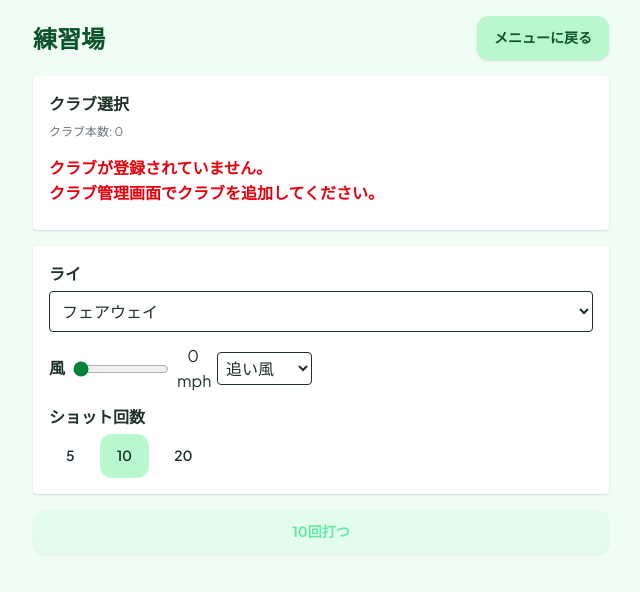
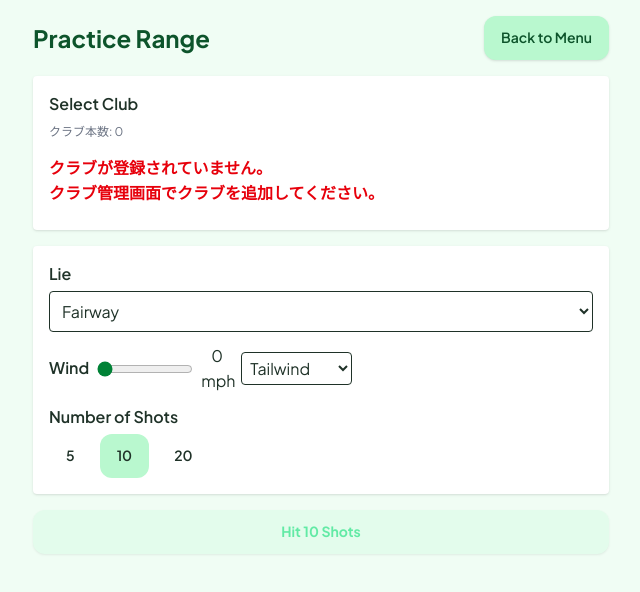
Before and after one commit to Zaku27/MyGolfClubs, a React (Vite) app: page /range in a window 1280 px wide. Shown: the top 592 px of the page, without its empty margins (319-959 px from the left). Built offline with nearby package versions, Linux system fonts and the light colour scheme.

Commit message:
練習場その3

```diff
--- a/src/pages/RangeScreen.tsx
+++ b/src/pages/RangeScreen.tsx
@@ -1,19 +1,7 @@
-import { useState, useEffect } from 'react';
-
-// ShotQualityのラベルを返す関数
-function shotQualityLabel(q: any) {
-  switch (q) {
-    case 'excellent': return '会心';
-    case 'good': return 'ナイス';
-    case 'average': return '普通';
-    case 'poor': return 'ミス気味';
-    case 'mishit': return 'ミス';
-    default: return '-';
-  }
-}
+import { useState } from 'react';
 import { useClubStore } from '../store/clubStore';
 import { calculateEffectiveSuccessRate } from '../utils/clubUtils';
-import { simulateShot, fetchPlayerSkillLevelFromPersonalData } from '../utils/shotSimulation';
+import { simulateShot } from '../utils/shotSimulation';
 import { rangeAutoCalibrate } from '../utils/rangeUtils';
 
 const LIE_OPTIONS = [
@@ -40,7 +28,6 @@ const outcomeColor = (outcome: string) => {
 export default function RangeScreen() {
   const { clubs, personalData } = useClubStore();
   // const { playerSkillLevel } = useGameStore();
-  const [playerSkillLevel, setPlayerSkillLevel] = useState<number>(0.5);
   const [selectedClubId, setSelectedClubId] = useState<string>('');
   const [lie, setLie] = useState<string>('Fairway');
   const [windSpeed, setWindSpeed] = useState<number>(0);
@@ -69,10 +56,8 @@ export default function RangeScreen() {
   };
   const simClub = toSimClub(selectedClub);
   const clubPersonal = simClub && simClub.id !== undefined ? personalData[simClub.id] : null;
-  // 初回ロード時に個人データからスキルレベルを取得
-  useEffect(() => {
-    fetchPlayerSkillLevelFromPersonalData().then(setPlayerSkillLevel);
-  }, []);
+  // スキルレベルを個人データから取得（なければ0.5）
+  const playerSkillLevel = 0.5;
   const effectiveSuccess = simClub && clubPersonal
     ? calculateEffectiveSuccessRate({ ...simClub, id: Number(simClub.id) }, clubPersonal, playerSkillLevel)
     : null;
@@ -81,7 +66,7 @@ export default function RangeScreen() {
     if (!simClub) return;
     setIsSimulating(true);
     const shotResults = [];
-    //
+    // ...existing code...
     for (let i = 0; i < numShots; i++) {
       const club = simClub;
       // lieをLieTypeに変換
@@ -105,11 +90,18 @@ export default function RangeScreen() {
       const riskLevel = "normal";
       const options = { personalData: clubPersonal ?? undefined, playerSkillLevel };
       const shotResult = simulateShot(club, context, riskLevel, options);
-
+      debugShots.push({
+        i,
+        actualDistance: shotResult.distanceHit,
+        shotQuality: shotResult.shotQuality,
+        effectiveRate: shotResult.effectiveSuccessRate,
+        isGoodShot: shotResult.wasSuccessful,
+        penalty: shotResult.penalty,
+      });
       shotResults.push(shotResult);
     }
     setResults(shotResults);
-    //
+    // ...existing code...
     // Summary
     const distances = shotResults.map((r) => r.distanceHit);
     const avg = distances.reduce((a, b) => a + b, 0) / distances.length;
@@ -128,24 +120,24 @@ export default function RangeScreen() {
     setCalibrated(true);
   };
 
-
+  // ...existing code...
 
   return (
     <div className="min-h-screen bg-green-50 flex flex-col items-center py-4 px-2">
       {/* Header */}
       <div className="w-full max-w-xl flex items-center justify-between mb-4">
-        <h1 className="text-2xl font-bold text-green-900">練習場</h1>
+        <h1 className="text-2xl font-bold text-green-900">Practice Range</h1>
         <button
           className="bg-green-200 hover:bg-green-300 text-green-900 rounded px-4 py-2 font-semibold shadow"
           onClick={() => window.history.back()}
         >
-          メニューに戻る
+          Back to Menu
         </button>
       </div>
 
-
+      {/* ...existing code... */}
       <div className="w-full max-w-xl bg-white rounded shadow p-4 mb-4">
-        <label className="block font-semibold mb-2">クラブ選択</label>
+        <label className="block font-semibold mb-2">Select Club</label>
         <div className="mb-2 text-xs text-gray-500">クラブ本数: {clubs.length}</div>
         {clubs.length === 0 ? (
           <div className="text-red-600 font-bold py-2">クラブが登録されていません。<br/>クラブ管理画面でクラブを追加してください。</div>
@@ -156,7 +148,7 @@ export default function RangeScreen() {
               value={selectedClubId}
               onChange={(e) => setSelectedClubId(e.target.value)}
             >
-              <option value="">-- クラブを選択 --</option>
+              <option value="">-- Choose a club --</option>
               {clubs.map((club) => (
                 <option key={club.id} value={club.id}>
                   {club.name} ({club.number})
@@ -166,8 +158,10 @@ export default function RangeScreen() {
             {selectedClub && (
               <div className="flex flex-col sm:flex-row sm:items-center gap-2 text-green-900 text-sm">
                 <span className="font-bold">{selectedClub.name}</span>
-                <span>平均: {simClub?.avgDistance ?? '-'} yd</span>
-                <span>成功率: {effectiveSuccess ? (effectiveSuccess * 100).toFixed(1) : '--'}%</span>
+                <span>Avg: {simClub?.avgDistance ?? '-'} yd</span>
+                <span>
+                  有効成功率: {effectiveSuccess !== null && effectiveSuccess !== undefined ? (effectiveSuccess * 100).toFixed(1) : '--'}%
+                </span>
               </div>
             )}
           </>
@@ -177,19 +171,19 @@ export default function RangeScreen() {
       {/* Conditions Panel */}
       <div className="w-full max-w-xl bg-white rounded shadow p-4 mb-4 flex flex-col gap-3">
         <div>
-          <label className="block font-semibold mb-1">ライ</label>
+          <label className="block font-semibold mb-1">Lie</label>
           <select
             className="w-full border rounded p-2"
             value={lie}
             onChange={(e) => setLie(e.target.value)}
           >
             {LIE_OPTIONS.map((l) => (
-              <option key={l} value={l}>{l === 'Fairway' ? 'フェアウェイ' : l === 'Rough' ? 'ラフ' : l === 'Light Rough' ? 'セミラフ' : l === 'Bunker' ? 'バンカー' : l === 'Green' ? 'グリーン' : l}</option>
+              <option key={l} value={l}>{l}</option>
             ))}
           </select>
         </div>
         <div className="flex gap-2 items-center">
-          <label className="font-semibold">風</label>
+          <label className="font-semibold">Wind</label>
           <input
             type="range"
             min={0}
@@ -205,12 +199,12 @@ export default function RangeScreen() {
             onChange={(e) => setWindDir(e.target.value)}
           >
             {WIND_DIRECTIONS.map((d) => (
-              <option key={d.value} value={d.value}>{d.label === 'Tailwind' ? '追い風' : d.label === 'Headwind' ? '向かい風' : d.label === 'Crosswind' ? '横風' : d.label}</option>
+              <option key={d.value} value={d.value}>{d.label}</option>
             ))}
           </select>
         </div>
         <div>
-          <label className="block font-semibold mb-1">ショット回数</label>
+          <label className="block font-semibold mb-1">Number of Shots</label>
           <div className="flex gap-2">
             {SHOT_COUNTS.map((n) => (
               <button
@@ -231,17 +225,17 @@ export default function RangeScreen() {
         disabled={!selectedClub || isSimulating}
         onClick={handleSimulate}
       >
-        {isSimulating ? 'シミュレーション中...' : `${numShots}回打つ`}
+        {isSimulating ? 'Simulating...' : `Hit ${numShots} Shots`}
       </button>
 
       {/* Results Section */}
       {results.length > 0 && (
         <div className="w-full max-w-xl bg-white rounded shadow p-4 mb-4">
           <div className="mb-2 flex flex-col sm:flex-row sm:items-center gap-2">
-            <span className="font-bold text-green-900">セッション結果:</span>
-            <span>平均: {summary.avg.toFixed(1)} yd</span>
+            <span className="font-bold text-green-900">セッション結果：</span>
+            <span>平均: {summary.avg.toFixed(1)} ヤード</span>
             <span>成功率: {(summary.success * 100).toFixed(1)}%</span>
-            <span>ばらつき: {summary.std.toFixed(1)} yd</span>
+            <span>ばらつき: {summary.std.toFixed(1)} ヤード</span>
           </div>
           <div className="overflow-x-auto">
             <table className="min-w-full text-sm">
@@ -249,8 +243,8 @@ export default function RangeScreen() {
                 <tr className="bg-green-100">
                   <th className="px-2 py-1">#</th>
                   <th className="px-2 py-1">飛距離</th>
-                  <th className="px-2 py-1">結果 (ShotQ)</th>
-                  <th className="px-2 py-1">メモ</th>
+                  <th className="px-2 py-1">結果</th>
+                  <th className="px-2 py-1">備考</th>
                 </tr>
               </thead>
               <tbody>
@@ -258,16 +252,9 @@ export default function RangeScreen() {
                   <tr key={i} className="border-b last:border-0">
                     <td className="px-2 py-1 text-center">{i + 1}</td>
                     <td className="px-2 py-1 text-center">{r.distanceHit.toFixed(1)}</td>
-                    <td className={`px-2 py-1 text-center font-bold ${outcomeColor(r.outcome)}`}>{r.outcome} <span className="font-normal text-xs">{
-                      typeof r.shotQuality === 'number'
-                        ? `(${r.shotQuality.toFixed(2)})`
-                        : r.shotQuality
-                          ? `(${shotQualityLabel(r.shotQuality)})`
-                          : ''
-                    }</span></td>
+                    <td className={`px-2 py-1 text-center font-bold ${outcomeColor(r.outcome)}`}>{r.outcome}</td>
                     <td className="px-2 py-1">{r.note || ''}</td>
                   </tr>
-
                 ))}
               </tbody>
             </table>
@@ -275,7 +262,7 @@ export default function RangeScreen() {
         </div>
       )}
 
-      {/* Auto-Calibrate Section */}
+      {/* オートキャリブレーション（個人データ更新） */}
       {results.length > 0 && (
         <div className="w-full max-w-xl flex flex-col items-center mb-4">
           <button
@@ -283,11 +270,11 @@ export default function RangeScreen() {
             disabled={calibrated}
             onClick={handleCalibrate}
           >
-            このセッションでパーソナルデータを更新
+            このセッションで個人データを更新
           </button>
           {calibrated && (
             <span className="mt-2 text-green-800 font-semibold text-sm text-center">
-              パーソナルデータを更新しました。{selectedClub?.name}のミス率がより現実的になりました。
+              個人データを更新しました。{selectedClub?.name}のミス率がより現実的になりました。
             </span>
           )}
         </div>
```
